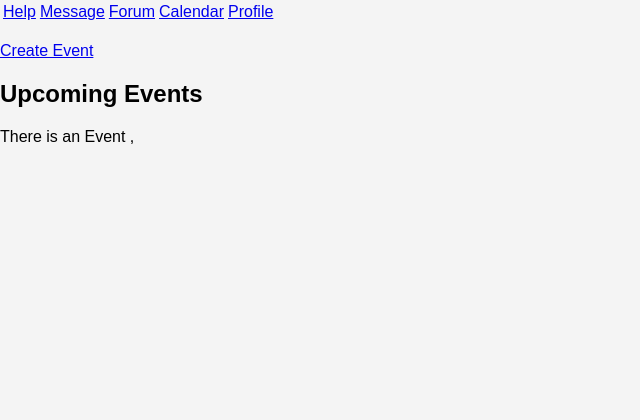
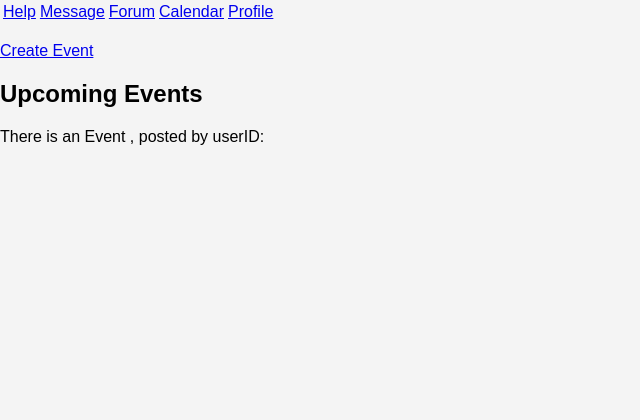
Before and after one commit to spitfire757/Alumni_Site, a PHP site: page /Event_Scheduling/calendar.php in a window 1280 px wide. Shown: the top 420 px of the page, without its empty margins (0-640 px from the left). Run offline with PHP 8.4, Linux system fonts and the light colour scheme; tables that the repository leaves empty or names only in its code hold one stand-in row (values such as "Sample post"); data that the repository does not hold is empty.

Commit message:
calendar update

```diff
--- a/index/Event_Scheduling/calendar.php
+++ b/index/Event_Scheduling/calendar.php
@@ -35,21 +35,24 @@
 error_reporting(E_ALL);
 ini_set('display_errors', 1);
 session_start();
+$servername = "localhost";
+$username = "mysql_user";
+$password = "r00tpassw0rd/";
+$dbname = "DB";
 if ($_SERVER["REQUEST_METHOD"] == "POST") {
     $eventDate = $_POST["date"];
     $eventTime = $_POST["time"];
+    $eventTime += ":00 -5:00";
     $eventDetails = $_POST["bio"];
     $eventDateTimeOffset = $eventDate . " " . $eventTime;
-    $servername = "localhost";
-    $username = "mysql_user";
-    $password = "r00tpassw0rd/";
-    $dbname = "DB";
+    $eventDateTimeOffset = str_replace("/", "-", $eventDateTimeOffset);
+    $userID = 0;
     $conn = new mysqli($servername, $username, $password, $dbname);
     if ($conn->connect_error) {
         die("Connection failed: " . $conn->connect_error);
     }
     // Insert the event into the database
-    $sql = "INSERT INTO Calendar (Date, Data) VALUES ('$eventDateTimeOffset', '$eventDetails')";
+    $sql = "INSERT INTO Calendar (User, Date, Data) VALUES ('$userID', '$eventDateTimeOffset', '$eventDetails')";
     if ($conn->query($sql) === TRUE) {
         echo "Event created successfully";
     } else {
@@ -57,11 +60,7 @@
     }
     $conn->close();
 }
-// Display upcoming events
-$servername = "localhost";
-$username = "mysql_user";
-$password = "r00tpassw0rd/";
-$dbname = "DB";
+
 $conn = new mysqli($servername, $username, $password, $dbname);
 if ($conn->connect_error) {
     die("Connection failed: " . $conn->connect_error);
@@ -70,7 +69,7 @@
 $result = $conn->query($sql);
 if ($result->num_rows > 0) {
     while($row = $result->fetch_assoc()) {
-        echo "There is an Event " . $row['Date'] . ", " . $row['Data'] . "<br>";
+        echo "There is an Event " . $row['Date'] . ", " . $row['Data'] . " posted by userID: " . $row['User'] . "<br>";
     }
 } else {
     echo "No events currently scheduled";
```
